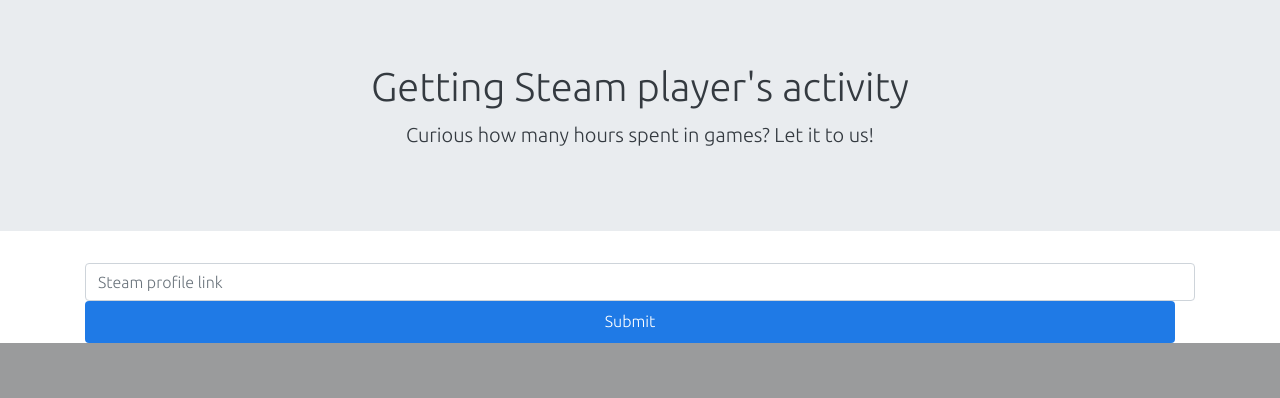
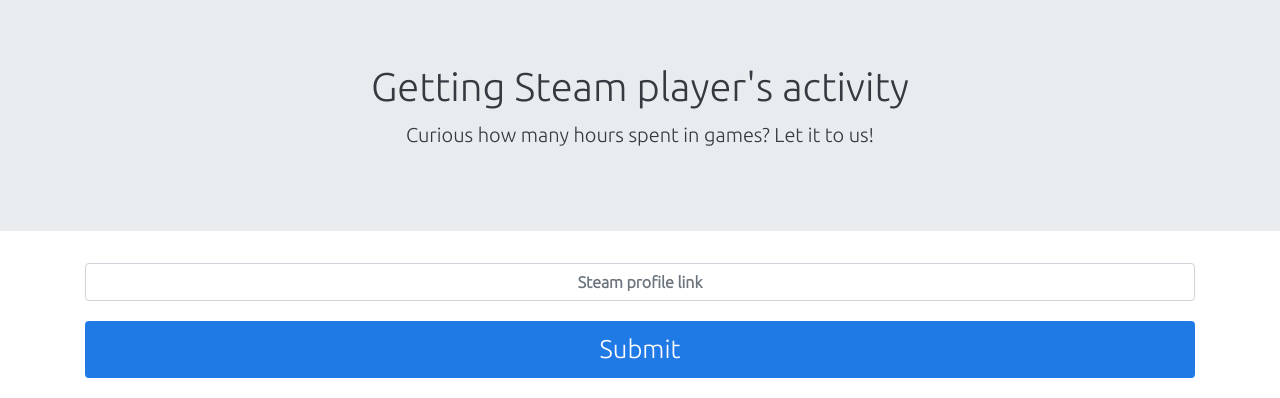
Before and after one commit to pandoraxcc/steam-app-hunter, a Flask app: page / in a window 1280 px wide. Shown: the part 522-920 px from the top of the page. Before the commit the page ends 865 px from the top, so only its background shows below. Run offline with Flask 2, Linux system fonts and the light colour scheme; some libraries are stand-ins or nearby versions.

Commit message:
Add files via upload

```diff
--- a/static/mobile.css
+++ b/static/mobile.css
@@ -11,3 +11,12 @@
     text-align: center;
     margin-right: 25px;
 }
+
+/* End of Header Styling */
+
+/* Utilities */
+@media screen and (max-width: 768px) {
+    .submit-profile {
+        font-size: 18px;
+    }
+  }
--- a/static/styles.css
+++ b/static/styles.css
@@ -51,7 +51,9 @@
     text-decoration: underline #1f7ae6 5px;
     color: white;
 }
-
+.nav-links {
+    padding-top: 20px;
+}
 
 .btn-secondary, .dropdown-toggle, .btn {
     font-size: 16px;
@@ -69,3 +71,22 @@
 }
 
 /* End of Header Styling */
+
+/* Utilities */
+
+.submit-profile {
+    font-size: 1.6rem;
+    background-color: #1f7ae6;
+    margin: 20px 0px;
+}
+
+.input-profile {
+    text-align: center;
+    font-size: 1.0rem;
+    font-weight: bold;
+}
+
+.form-control:focus {
+    color: green;
+    box-shadow: 0px 1px 1px rgba(77, 163, 7, 0.075) inset, 0px 0px 8px rgba(31, 131, 7, 0.5);
+}
```
Also changed, not shown: static/images/scan-steam-user-nickname-history.jpeg (added), static/images/scan-steam-user-nickname-history_1280x720.jpeg (added), static/images/track-user-game-actvity-steam-app-hunter_1280x720.jpeg (added), static/images/various-in-depth-gamin-details.jpeg (added), static/images/various-in-depth-gamin-details_1280x720.jpeg (added), 1 other file.
